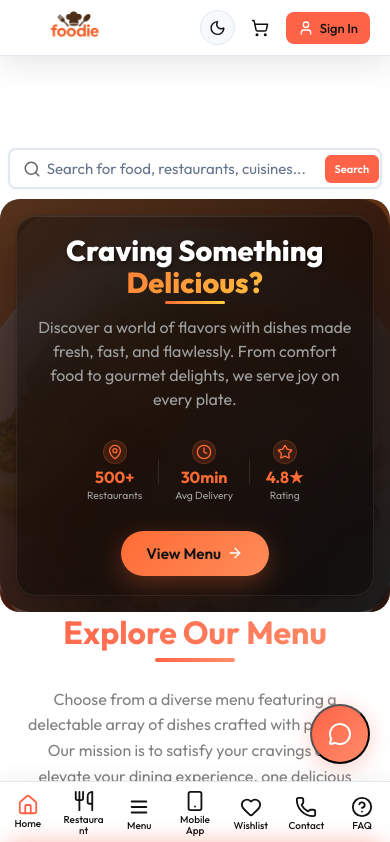
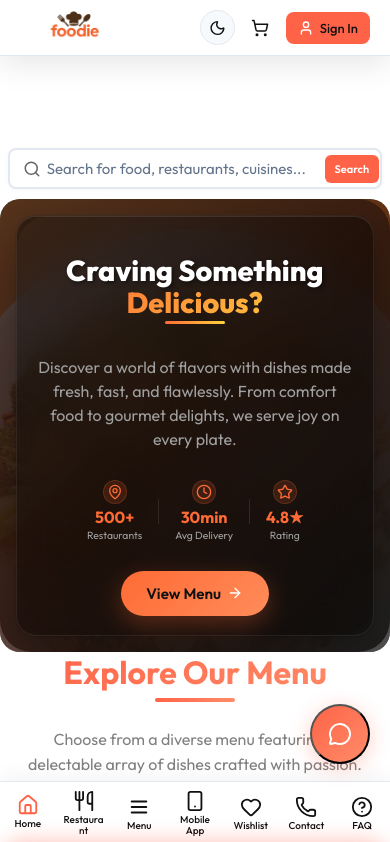
Before and after one commit to swayam03275/Foodie, a React (Vite) app in the folder frontend/: page / in a window 390 px wide. Shown: the top 842 px of the page. Built offline with nearby package versions, Linux system fonts and the light colour scheme.

Commit message:
added the padding

```diff
--- a/frontend/src/components/Header/Header.css
+++ b/frontend/src/components/Header/Header.css
@@ -51,6 +51,7 @@
   margin: 0 auto;
   padding: 2rem 2rem;
   background: rgba(0, 0, 0, 0.4);
+  -webkit-backdrop-filter: blur(20px);
   backdrop-filter: blur(20px);
   border-radius: 32px;
   border: 1px solid rgba(255, 255, 255, 0.08);
@@ -81,7 +82,7 @@
   font-size: clamp(2rem, 4vw, 3.2rem);
   font-weight: 800;
   line-height: 1.1;
-  margin: 0;
+  margin: 20px 1.5rem;
   animation: slideInUp 1s ease-out 0.2s both;
 }
 
@@ -271,6 +272,8 @@
 
   .hero-title {
     font-size: clamp(1.8rem, 5vw, 2.5rem);
+    margin-left: 1.2rem;
+    margin-right: 1.2rem;
   }
 
   .hero-actions {
--- a/frontend/src/components/Navbar/Navbar.css
+++ b/frontend/src/components/Navbar/Navbar.css
@@ -387,7 +387,6 @@
     border-top: 1px solid var(--border-color);
     box-shadow: 0 -4px 20px rgba(0, 0, 0, 0.05);
     z-index: 1000;
-    scrollbar-width: none;
   }
   .navbar-menu::-webkit-scrollbar {
     display: none;
```
